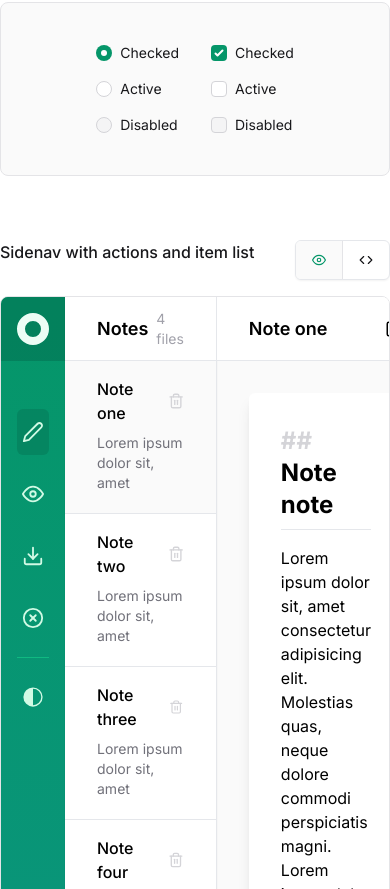
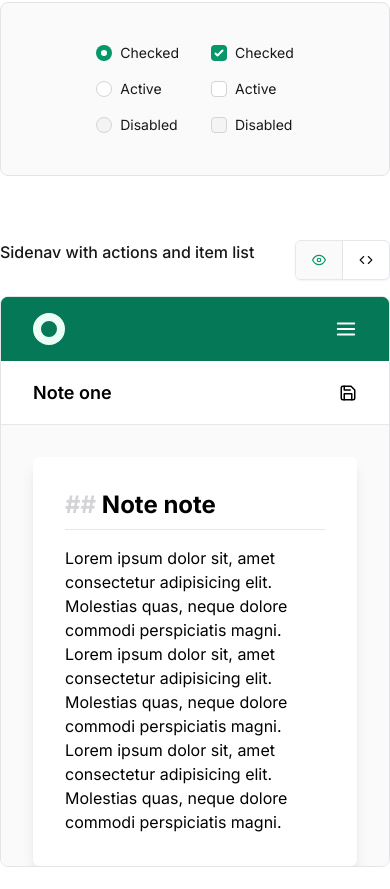
Before and after one commit to rkatanic/tailwind-components, a React (Create React App) app: page / in a window 390 px wide. Shown: the part 1655-2544 px from the top of the page. Built offline with nearby package versions, Linux system fonts and the light colour scheme.

Commit message:
Make sidenav responsive

```diff
--- a/src/components/Sidenav.tsx
+++ b/src/components/Sidenav.tsx
@@ -1,3 +1,4 @@
+import { useState } from "react";
 import {
   FiEdit2,
   FiEye,
@@ -5,42 +6,95 @@ import {
   FiXCircle,
   FiTrash2,
   FiSave,
+  FiFolder,
+  FiX,
+  FiMenu,
 } from "react-icons/fi";
 import { VscColorMode } from "react-icons/vsc";
 
 const Sidenav = (): JSX.Element => {
+  const [showMenu, setShowMenu] = useState(false);
+  const [showFiles, setShowFiles] = useState(false);
+
+  const handleShowMenuoggle = (): void => {
+    setShowMenu((prevState) => !prevState);
+  };
+
+  const handleShowFilesToggle = (): void => {
+    setShowFiles((prevState) => !prevState);
+  };
+
   return (
-    <div className="flex bg-zinc-50 dark:bg-zinc-900/50 dark:bg-opacity-40">
-      <div className="w-32 bg-gradient-to-b from-emerald-600 to-teal-600 flex flex-col items-center gap-12">
-        <div className="flex items-center justify-center h-16 bg-emerald-700/70 w-full">
+    <div className="flex-col flex bg-zinc-50 dark:bg-zinc-900/50 dark:bg-opacity-40 sm:flex-row h-full">
+      {(showMenu || showFiles) && (
+        <div className="lg:hidden fixed inset-0 w-full h-full bg-zinc-900/70 z-100"></div>
+      )}
+      <div className="w-full sm:max-w-[5rem] bg-gradient-to-b from-emerald-600 to-teal-600 flex flex-col items-center gap-6 sm:z-10">
+        <div className="px-8 justify-between flex items-center sm:justify-center sm:px-0 h-16 bg-emerald-700 w-full z-10">
           <div className="w-8 h-8 border-emerald-50 border-8 rounded-full"></div>
+          {showMenu ? (
+            <FiX
+              onClick={handleShowMenuoggle}
+              size="1.375rem"
+              className="stroke-white sm:hidden"
+            />
+          ) : (
+            <FiMenu
+              onClick={handleShowMenuoggle}
+              size="1.375rem"
+              className="stroke-white sm:hidden"
+            />
+          )}
         </div>
-        <div className="flex flex-col items-center gap-4 w-full px-4">
-          <div className="hover:cursor-pointer bg-opacity-50 flex items-center justify-center py-3 rounded-md bg-emerald-700 w-full relative before:rounded-r-md before:-left-7 before:-top-2 before:content-[''] before:h-12 before:w-1.5 before:bg-emerald-50 before:absolute">
+        <div
+          className={`${
+            showMenu ? "top-0" : "-top-full"
+          } z-0 transition-[top] duration-300 absolute sm:relative sm:mt-0 sm:py-0 sm:top-0 mt-16 py-4 bg-gradient-to-b from-emerald-600 to-teal-600  flex flex-col items-center gap-4 w-full px-4`}
+        >
+          <div className="hover:cursor-pointer bg-opacity-50 flex gap-4 items-center justify-center py-3 rounded-md bg-emerald-700 w-full">
             <FiEdit2 size="1.375rem" className="stroke-emerald-100" />
+            <span className="text-white text-lg sm:hidden">Editor</span>
           </div>
-          <div className="hover:bg-opacity-50 hover:bg-emerald-700 hover:cursor-pointer  flex items-center justify-center py-3 rounded-md w-full relative before:rounded-r-md before:-left-7 before:-top-2 before:content-[''] before:h-12 before:w-1.5 before:bg-emerald-50 before:absolute">
+          <div className="hover:bg-opacity-50 hover:bg-emerald-700 hover:cursor-pointer  flex gap-4 items-center justify-center py-3 rounded-md w-full">
             <FiEye size="1.375rem" className="stroke-emerald-100" />
+            <span className="text-white text-lg sm:hidden">Preview</span>
           </div>
-          <div className="hover:bg-opacity-50 hover:bg-emerald-700 hover:cursor-pointer flex items-center justify-center py-3 rounded-md w-full relative before:rounded-r-md before:-left-7 before:-top-2 before:content-[''] before:h-12 before:w-1.5 before:bg-emerald-50 before:absolute">
+          <div className="hover:bg-opacity-50 hover:bg-emerald-700 hover:cursor-pointer flex gap-4 items-center justify-center py-3 rounded-md w-full">
             <FiDownload size="1.375rem" className="stroke-emerald-100" />
+            <span className="text-white text-lg sm:hidden">Download</span>
           </div>
-          <div className="hover:bg-opacity-50 hover:bg-emerald-700 hover:cursor-pointer flex items-center justify-center py-3 rounded-md w-full relative before:rounded-r-md before:-left-7 before:-top-2 before:content-[''] before:h-12 before:w-1.5 before:bg-emerald-50 before:absolute">
+          <div className="hover:bg-opacity-50 hover:bg-emerald-700 hover:cursor-pointer flex gap-4 items-center justify-center py-3 rounded-md w-full">
             <FiXCircle size="1.375rem" className="stroke-emerald-100" />
+            <span className="text-white text-lg sm:hidden">Clear</span>
+          </div>
+          <div
+            onClick={handleShowFilesToggle}
+            className="lg:hidden hover:bg-opacity-50 hover:bg-emerald-700 hover:cursor-pointer flex gap-4 items-center justify-center py-3 rounded-md w-full"
+          >
+            <FiFolder size="1.375rem" className="stroke-emerald-100" />
+            <span className="text-white text-lg sm:hidden">Files</span>
           </div>
           <div className="bg-emerald-500 h-px w-8"></div>
-          <div className="hover:bg-opacity-50 hover:bg-emerald-700 hover:cursor-pointer flex items-center justify-center py-3 rounded-md w-full relative before:rounded-r-md before:-left-7 before:-top-2 before:content-[''] before:h-12 before:w-1.5 before:bg-emerald-50 before:absolute">
+          <div className="hover:bg-opacity-50 hover:bg-emerald-700 hover:cursor-pointer flex gap-4 items-center justify-center py-3 rounded-md w-full">
             <VscColorMode size="1.375rem" className="fill-emerald-100" />
+            <span className="text-white text-lg sm:hidden">Theme</span>
           </div>
         </div>
       </div>
 
-      <div className="shadow-sm border-r bg-white pb-32 dark:bg-zinc-800 dark:border-zinc-700 w-full max-w-sm">
-        <div className="border-b h-16 flex items-center px-8 text-lg font-semibold dark:text-zinc-200 dark:border-zinc-700">
-          Notes{" "}
-          <span className="text-sm text-zinc-400 font-normal ml-2">
-            4 files
-          </span>
+      <div
+        className={`${
+          showFiles ? "left-0 sm:ml-20" : ""
+        } z-10 h-full transition-[left] duration-300 absolute -left-full lg:relative lg:left-0 lg:ml-0 shadow-sm border-r bg-white dark:bg-zinc-800 dark:border-zinc-700 w-full max-w-sm  pb-32`}
+      >
+        <div className="border-b h-16 flex items-center justify-between px-8 text-lg font-semibold dark:text-zinc-200 dark:border-zinc-700">
+          <div>
+            Notes{" "}
+            <span className="text-sm text-zinc-400 font-normal ml-2">
+              4 files
+            </span>
+          </div>
+          <FiX onClick={handleShowFilesToggle} className="lg:hidden" />
         </div>
         <div className="w-full max-w-sm">
           <div className="border-b px-8 py-4 bg-zinc-50 dark:bg-zinc-700/25 dark:border-zinc-700">
@@ -98,14 +152,14 @@ const Sidenav = (): JSX.Element => {
         </div>
       </div>
       <div className="w-full">
-        <div className="bg-white w-full border-b h-16 flex items-center justify-center px-8 text-lg font-semibold dark:text-zinc-200 dark:border-zinc-700 dark:bg-zinc-800">
-          <div className="flex items-center justify-between  w-full max-w-5xl">
+        <div className="bg-white w-full border-b h-16 flex items-center justify-center text-lg font-semibold dark:text-zinc-200 dark:border-zinc-700 dark:bg-zinc-800">
+          <div className="flex items-center justify-between w-full max-w-5xl px-8 ">
             <div>Note one</div>
             <FiSave className="dark:stroke-zinc-400 cursor-pointer hover:stroke-emerald-500 dark:hover:stroke-emerald-500" />
           </div>
         </div>
 
-        <div className="h-full w-full max-w-5xl px-8 pt-8">
+        <div className="h-full w-full max-w-5xl m-auto mt-8 px-8">
           <div className="shadow-lg bg-white h-full p-8 rounded-md dark:bg-zinc-800 dark:border-zinc-700">
             <h2 className="font-bold text-2xl mb-2 dark:text-zinc-200">
               <span className="text-zinc-300 dark:text-zinc-600">##</span> Note
--- a/src/index.css
+++ b/src/index.css
@@ -8,6 +8,11 @@
     html {
         font-family: Inter, system-ui, sans-serif;
     }
+}
+
+html,
+body {
+    height: 100%;
 }
 
 .App::before {
```
Also changed, not shown: src/App.jsx (+2 -9 lines).
